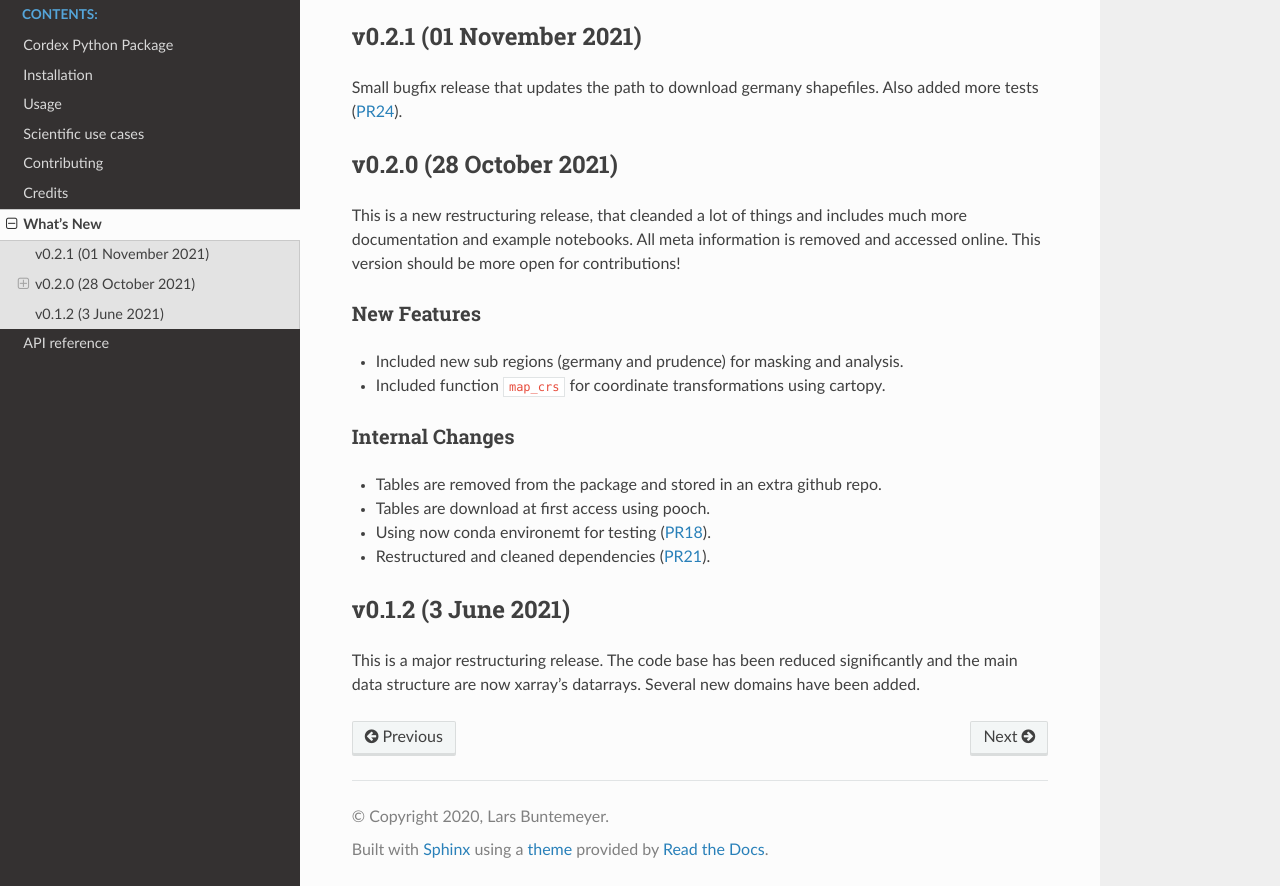
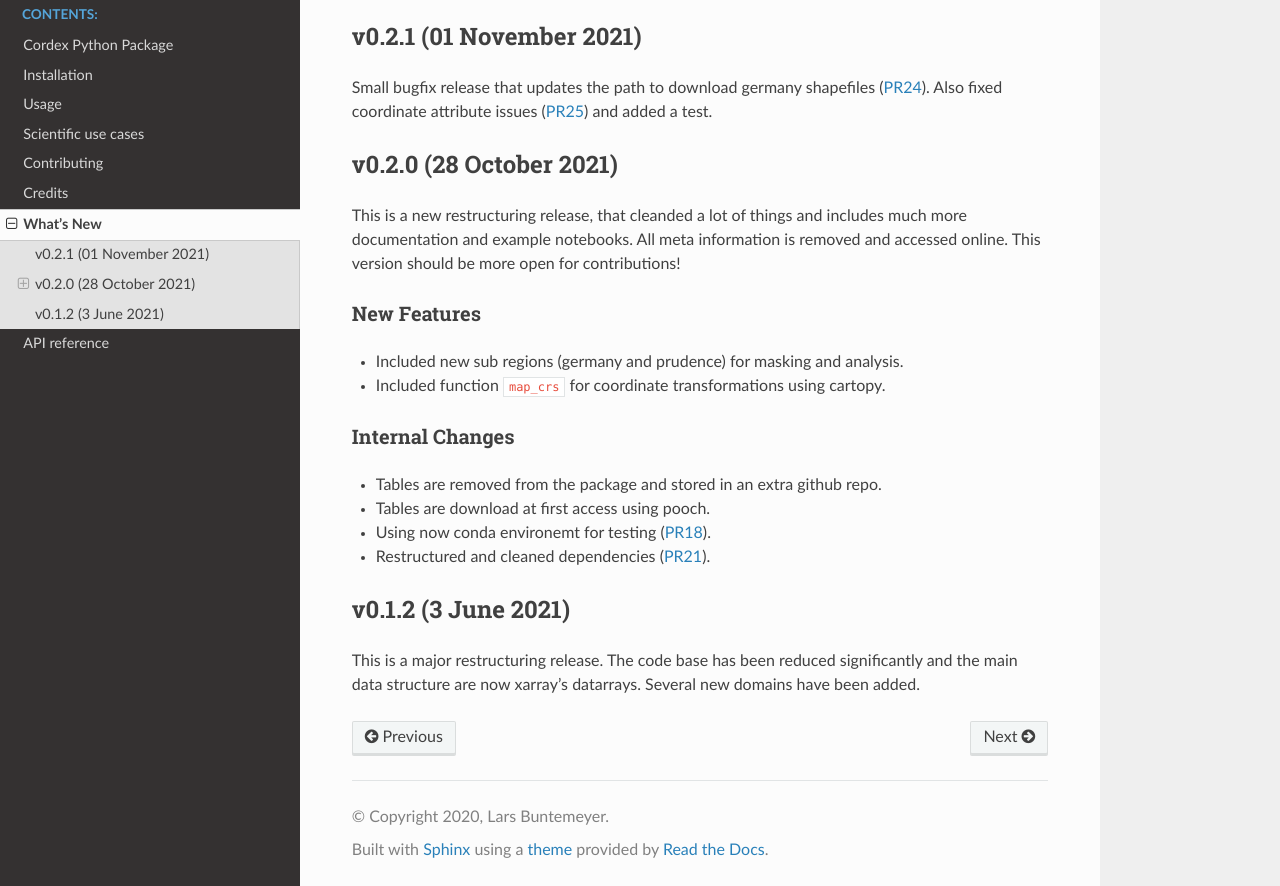
Before and after one commit to euro-cordex/py-cordex, a Sphinx documentation site: the page built from docs/whats_new.rst, in a window 1280 px wide and 1150 px high, cut to the strip 264-1150 px from the top of the window. Built offline with Sphinx 7.4.7 and the Read the Docs theme 2.0.0, drawn with Linux system fonts in a browser that asks for light colours; pages that are not in the unit, such as notebooks, are missing from menus.

Commit message:
fixed dummy coordinate attributes (#25)
* fixed dummy coordinate attributes

* updated docs

```diff
--- a/docs/whats_new.rst
+++ b/docs/whats_new.rst
@@ -11,8 +11,8 @@ What's New
 v0.2.1 (01 November 2021)
 -------------------------
 
-Small bugfix release that updates the path to download germany shapefiles. Also
-added more tests (:pull:`24`).
+Small bugfix release that updates the path to download germany shapefiles (:pull:`24`).
+Also fixed coordinate attribute issues (:pull:`25`) and added a test.
 
 
 v0.2.0 (28 October 2021)
```
Also changed, not shown: 1 other file.
